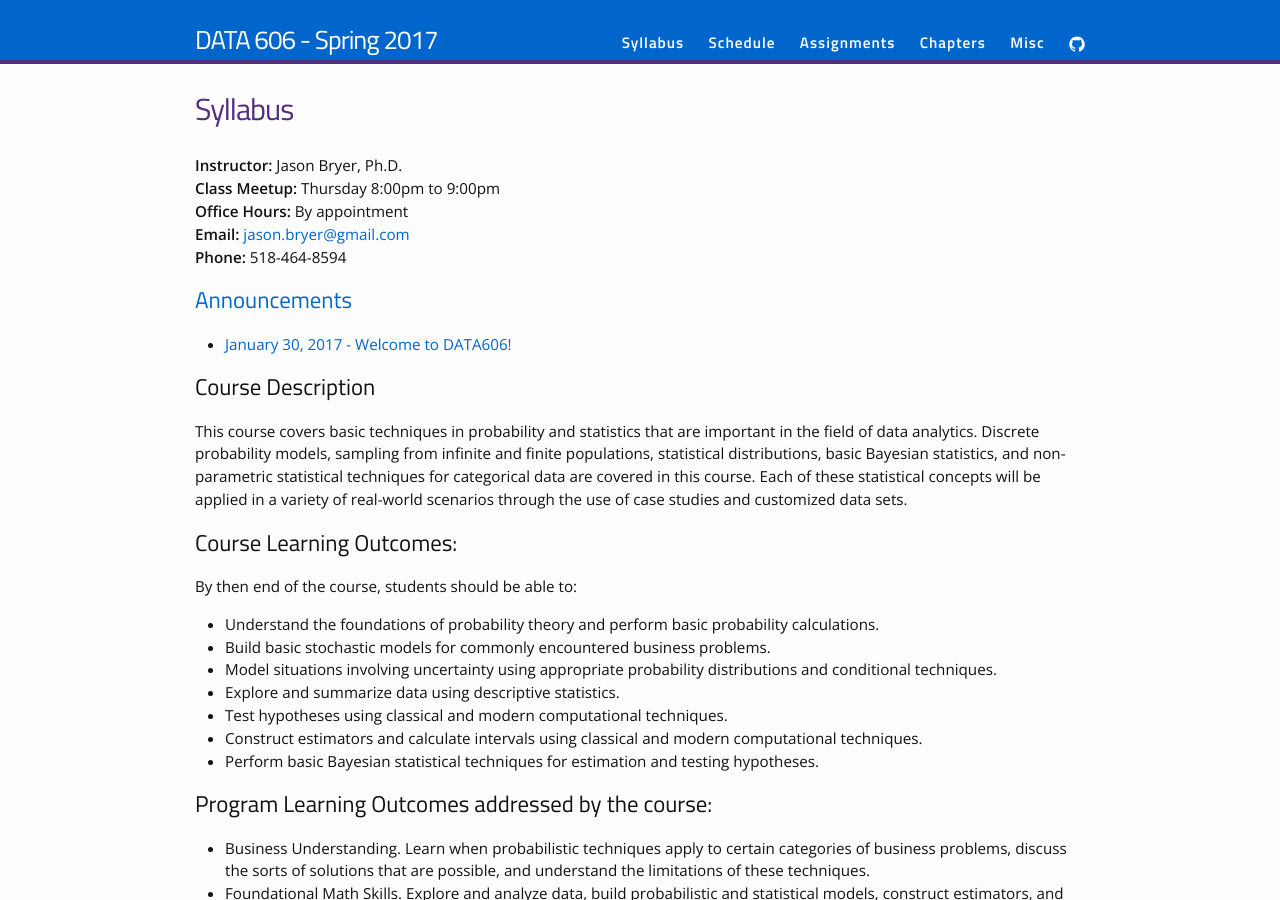
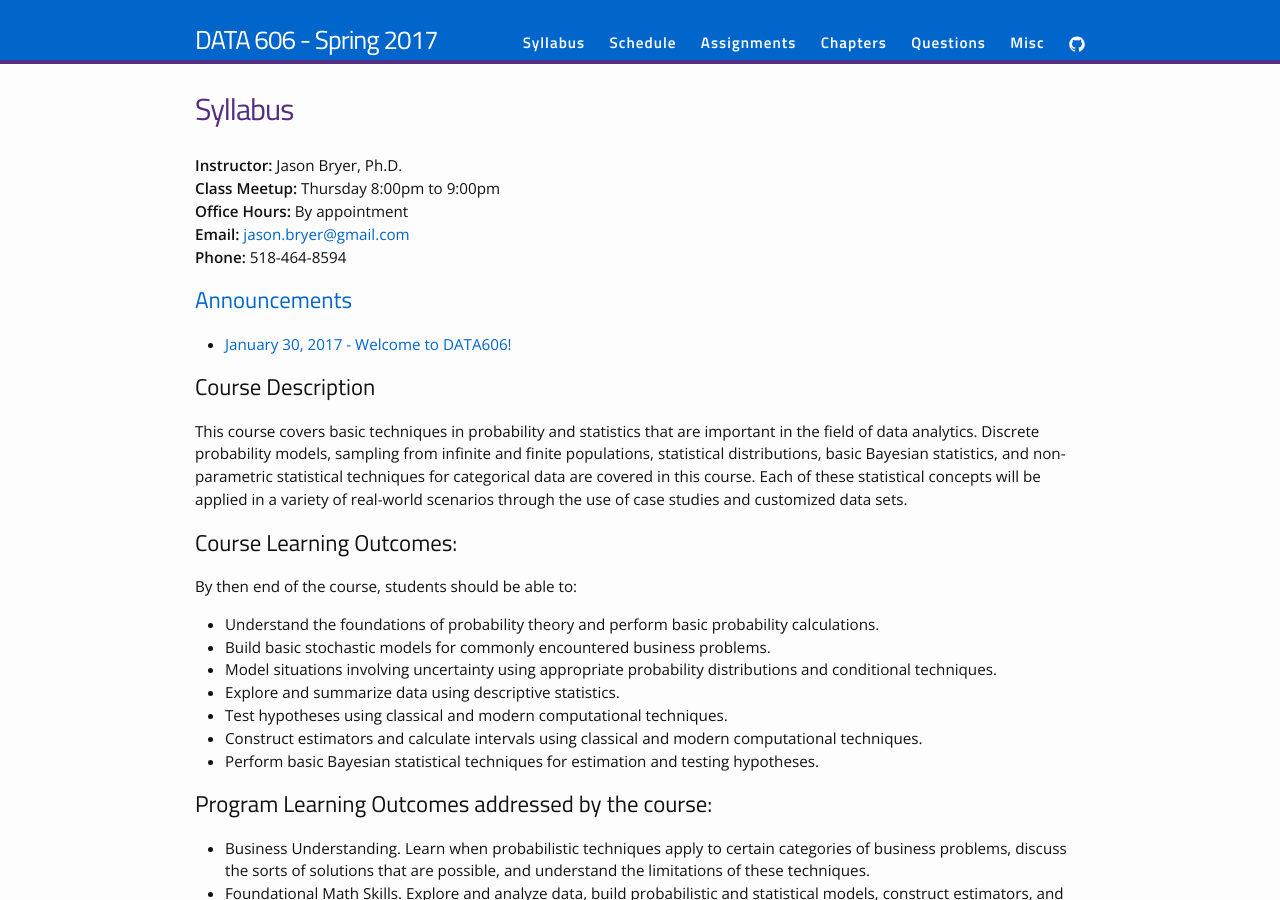
Before and after one commit to jbryer/DATA606Spring2017, a Jekyll site: the page built from docs/index.md, in a window 1280 px wide and 900 px high. Built offline with Jekyll 4.4.1, drawn with Linux system fonts in a browser that asks for light colours.

Commit message:
Added questions to menu

```diff
--- a/docs/_data/menu.yml
+++ b/docs/_data/menu.yml
@@ -36,6 +36,9 @@
     - subtitle: "Bayesian"
       subhref: "/pages/chapter9/"
 
+- title: "Questions"
+  href: "https://github.com/jbryer/DATA606Spring2017/issues"
+
 - title: "Misc"
   subcategories:
     - subtitle: "Software"
```
